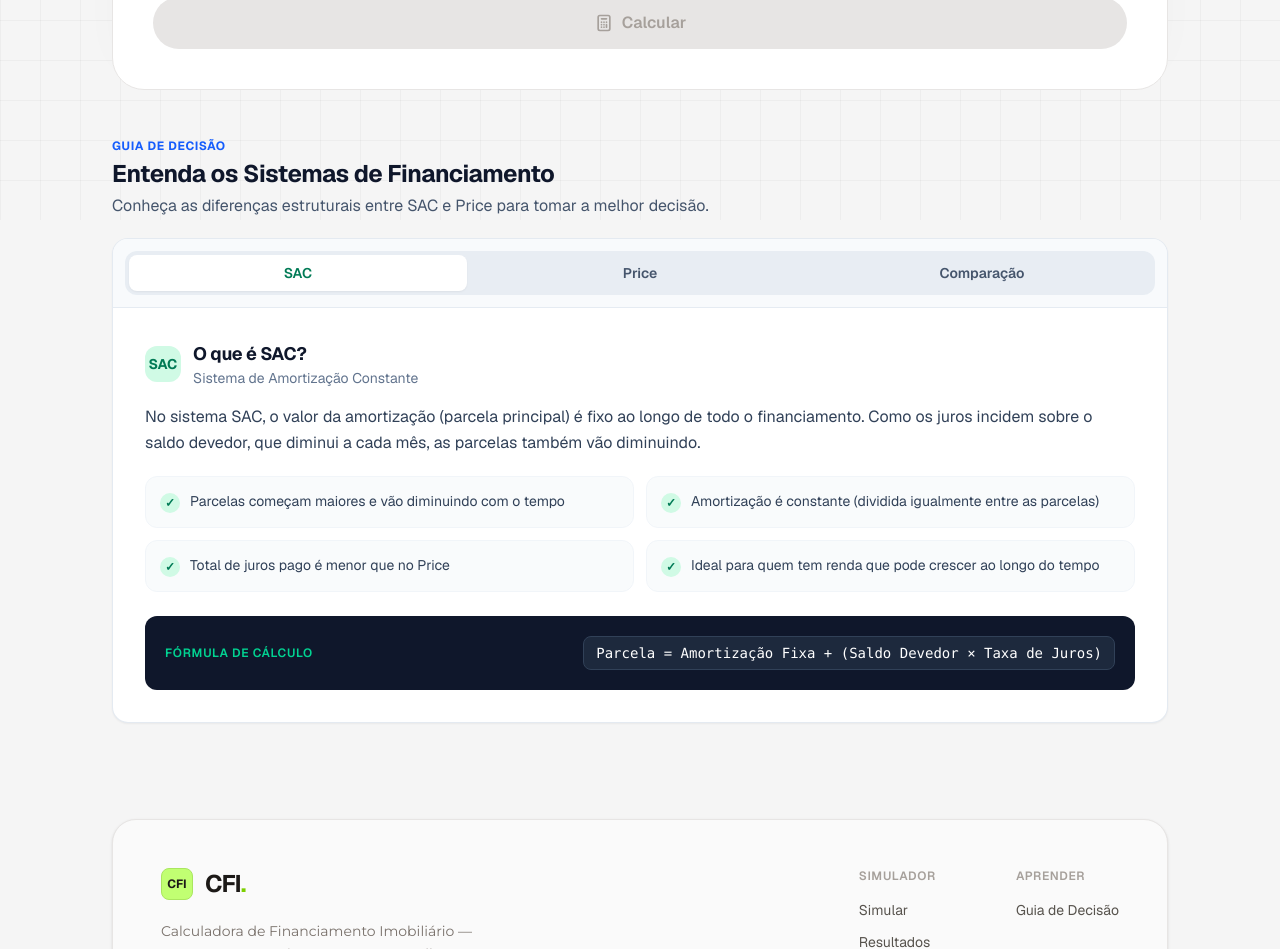
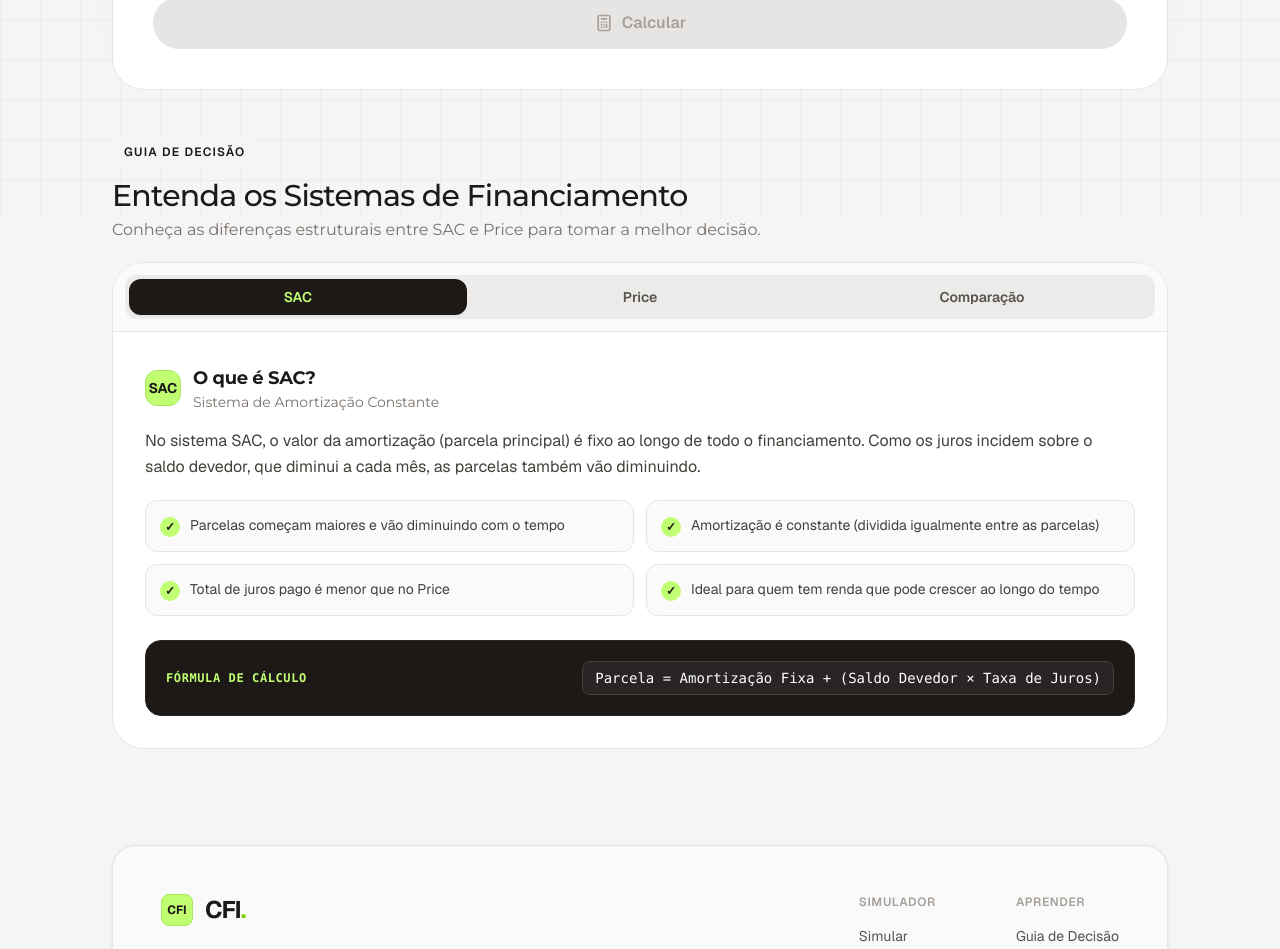
Before and after one commit to renato-perussi/CFI, a React (Vite) app in the folder calculadora-fi/: page / in a window 1280 px wide. Shown: the part 580-1529 px from the top of the page. Built offline with nearby package versions, Linux system fonts and the light colour scheme.

Commit message:
feat: update UI components with new styles and improved accessibility; enhance design consistency across various components

```diff
--- a/calculadora-fi/src/components/education/EducationTabs.tsx
+++ b/calculadora-fi/src/components/education/EducationTabs.tsx
@@ -9,7 +9,7 @@ interface AbasEducacaoProps {
 export function AbasEducacao({ abaAtiva, onMudarAba }: AbasEducacaoProps) {
   return (
     <div
-      className="grid grid-cols-3 gap-1 bg-slate-200/70 p-1 rounded-xl"
+      className="grid grid-cols-3 gap-1 bg-stone-200/70 p-1 rounded-xl"
       role="tablist"
       aria-label="Conteúdo educativo"
     >
@@ -20,10 +20,10 @@ export function AbasEducacao({ abaAtiva, onMudarAba }: AbasEducacaoProps) {
         aria-selected={abaAtiva === 'sac'}
         aria-controls="painel-sac"
         onClick={() => onMudarAba('sac')}
-        className={`px-2 sm:px-4 py-2 text-xs sm:text-sm font-semibold rounded-lg transition-all duration-200 cursor-pointer ${
+        className={`px-2 sm:px-4 py-2 text-xs sm:text-sm font-semibold rounded-xl transition-all duration-200 cursor-pointer ${
           abaAtiva === 'sac'
-            ? 'bg-white text-emerald-700 shadow-xs'
-            : 'text-slate-600 hover:text-slate-900'
+            ? 'bg-stone-900 text-[#c1ff72] shadow-xs'
+            : 'text-stone-600 hover:text-stone-900'
         }`}
       >
         SAC
@@ -35,10 +35,10 @@ export function AbasEducacao({ abaAtiva, onMudarAba }: AbasEducacaoProps) {
         aria-selected={abaAtiva === 'price'}
         aria-controls="painel-price"
         onClick={() => onMudarAba('price')}
-        className={`px-2 sm:px-4 py-2 text-xs sm:text-sm font-semibold rounded-lg transition-all duration-200 cursor-pointer ${
+        className={`px-2 sm:px-4 py-2 text-xs sm:text-sm font-semibold rounded-xl transition-all duration-200 cursor-pointer ${
           abaAtiva === 'price'
-            ? 'bg-white text-blue-700 shadow-xs'
-            : 'text-slate-600 hover:text-slate-900'
+            ? 'bg-[#002f43] text-white shadow-xs'
+            : 'text-stone-600 hover:text-stone-900'
         }`}
       >
         Price
@@ -50,10 +50,10 @@ export function AbasEducacao({ abaAtiva, onMudarAba }: AbasEducacaoProps) {
         aria-selected={abaAtiva === 'comparacao'}
         aria-controls="painel-comparacao"
         onClick={() => onMudarAba('comparacao')}
-        className={`px-2 sm:px-4 py-2 text-xs sm:text-sm font-semibold rounded-lg transition-all duration-200 cursor-pointer ${
+        className={`px-2 sm:px-4 py-2 text-xs sm:text-sm font-semibold rounded-xl transition-all duration-200 cursor-pointer ${
           abaAtiva === 'comparacao'
-            ? 'bg-white text-slate-900 shadow-xs'
-            : 'text-slate-600 hover:text-slate-900'
+            ? 'bg-stone-900 text-[#c1ff72] shadow-xs'
+            : 'text-stone-600 hover:text-stone-900'
         }`}
       >
         Comparação
--- a/calculadora-fi/src/components/education/EducationalContent.tsx
+++ b/calculadora-fi/src/components/education/EducationalContent.tsx
@@ -11,19 +11,22 @@ export function ConteudoEducativo() {
   return (
     <section className="pt-4" aria-labelledby="educacao-titulo">
       <div className="mb-5">
-        <span className="text-xs font-bold uppercase tracking-wider text-blue-600 block mb-1">
+        <span className="font-semibold text-xs tracking-widest uppercase mb-3 block text-stone-900 bg-stone-100 w-fit px-3 py-1.5 rounded">
           Guia de Decisão
         </span>
-        <h2 id="educacao-titulo" className="text-xl sm:text-2xl font-bold text-slate-900">
+        <h2
+          id="educacao-titulo"
+          className="font-montserrat text-2xl sm:text-3xl font-medium text-stone-900 tracking-tight"
+        >
           Entenda os Sistemas de Financiamento
         </h2>
-        <p className="text-sm sm:text-base text-slate-600 mt-1">
+        <p className="text-sm sm:text-base text-stone-500 mt-1 font-montserrat">
           Conheça as diferenças estruturais entre SAC e Price para tomar a melhor decisão.
         </p>
       </div>
 
-      <div className="bg-white rounded-2xl shadow-xs border border-slate-200/90 overflow-hidden">
-        <div className="p-2 sm:p-3 bg-slate-50 border-b border-slate-200/80">
+      <div className="bg-white rounded-[32px] border border-stone-200 overflow-hidden">
+        <div className="p-2 sm:p-3 bg-neutral-50 border-b border-stone-200">
           <AbasEducacao abaAtiva={abaAtiva} onMudarAba={setAbaAtiva} />
         </div>
 
--- a/calculadora-fi/src/components/education/SystemPanel.tsx
+++ b/calculadora-fi/src/components/education/SystemPanel.tsx
@@ -7,15 +7,15 @@ interface PainelSistemaProps {
 const ESTILOS = {
   sac: {
     sigla: 'SAC',
-    badge: 'bg-emerald-100 text-emerald-700 font-bold text-sm',
-    selo: 'bg-emerald-100 text-emerald-700',
-    formula: 'text-emerald-400',
+    badge: 'bg-[#c1ff72] text-stone-900 border border-[#aae65f] font-bold text-sm',
+    selo: 'bg-[#c1ff72] text-stone-900',
+    formula: 'text-[#c1ff72] font-mono text-xs uppercase tracking-wider',
   },
   price: {
     sigla: 'PRICE',
-    badge: 'bg-blue-100 text-blue-700 font-bold text-xs',
-    selo: 'bg-blue-100 text-blue-700',
-    formula: 'text-blue-400',
+    badge: 'bg-[#002f43] text-white font-bold text-xs',
+    selo: 'bg-sky-100 text-[#002f43]',
+    formula: 'text-[#c1ff72] font-mono text-xs uppercase tracking-wider',
   },
 } as const;
 
@@ -33,12 +33,12 @@ export function PainelSistema({ variante }: PainelSistemaProps) {
           {estilos.sigla}
         </span>
         <div>
-          <h3 className="text-lg font-bold text-slate-900">{sistema.titulo}</h3>
-          <p className="text-xs sm:text-sm text-slate-500">{sistema.subtitulo}</p>
+          <h3 className="text-lg font-bold text-stone-900 font-montserrat">{sistema.titulo}</h3>
+          <p className="text-xs sm:text-sm text-stone-500 font-montserrat">{sistema.subtitulo}</p>
         </div>
       </div>
 
-      <p className="text-slate-700 text-sm sm:text-base mb-5 leading-relaxed">
+      <p className="text-stone-700 text-sm sm:text-base mb-5 leading-relaxed">
         {sistema.descricao}
       </p>
 
@@ -46,7 +46,7 @@ export function PainelSistema({ variante }: PainelSistemaProps) {
         {sistema.pontos.map((ponto) => (
           <li
             key={ponto}
-            className="flex items-start gap-2.5 text-sm text-slate-700 bg-slate-50/80 border border-slate-100 rounded-xl p-3.5"
+            className="flex items-start gap-2.5 text-sm text-stone-700 bg-neutral-50 border border-stone-200 rounded-xl p-3.5"
           >
             <span
               className={`inline-flex items-center justify-center w-5 h-5 rounded-full text-xs font-bold shrink-0 mt-0.5 ${estilos.selo}`}
@@ -59,11 +59,11 @@ export function PainelSistema({ variante }: PainelSistemaProps) {
         ))}
       </ul>
 
-      <div className="bg-slate-900 text-slate-100 rounded-xl p-4 sm:p-5 flex flex-col sm:flex-row sm:items-center sm:justify-between gap-2">
+      <div className="bg-stone-900 text-white rounded-2xl p-4 sm:p-5 flex flex-col sm:flex-row sm:items-center sm:justify-between gap-2 border border-stone-800">
         <span className={`text-xs font-semibold uppercase tracking-wider ${estilos.formula}`}>
           Fórmula de Cálculo
         </span>
-        <code className="text-xs sm:text-sm font-mono text-white bg-slate-800 px-3 py-1.5 rounded-lg border border-slate-700">
+        <code className="text-xs sm:text-sm font-mono text-white bg-stone-800 px-3 py-1.5 rounded-lg border border-stone-700">
           {sistema.formula}
         </code>
       </div>
--- a/calculadora-fi/src/components/results/ExportCSVButton.tsx
+++ b/calculadora-fi/src/components/results/ExportCSVButton.tsx
@@ -19,12 +19,12 @@ export function BotaoExportarCSV({ dadosSAC, dadosPrice }: BotaoExportarCSVProps
     <button
       type="button"
       onClick={handleExportar}
-      className="w-full sm:w-auto inline-flex items-center justify-center gap-2 px-4 py-2 text-xs sm:text-sm font-semibold text-slate-700 bg-white border border-slate-300 rounded-xl hover:bg-slate-50 hover:text-slate-900 hover:border-slate-400 transition-all duration-200 cursor-pointer shrink-0"
+      className="w-full sm:w-auto inline-flex items-center justify-center gap-2 px-4 py-2 text-xs sm:text-sm font-semibold text-stone-900 bg-white border border-stone-200 rounded-xl hover:bg-stone-900 hover:text-[#c1ff72] hover:border-stone-900 transition-all duration-200 cursor-pointer shrink-0"
       aria-label="Exportar tabelas em CSV"
     >
       <svg
         xmlns="http://www.w3.org/2000/svg"
-        className="w-4 h-4 text-slate-500 shrink-0"
+        className="w-4 h-4 shrink-0"
         fill="none"
         viewBox="0 0 24 24"
         stroke="currentColor"
--- a/calculadora-fi/src/components/results/TableTabs.tsx
+++ b/calculadora-fi/src/components/results/TableTabs.tsx
@@ -13,9 +13,9 @@ export function AbasTabelas({ dados }: AbasTabelasProps) {
 
   return (
     <section aria-label="Tabelas de amortização" className="space-y-4">
-      <div className="flex flex-col sm:flex-row sm:items-center sm:justify-between gap-3 bg-white p-3 rounded-2xl border border-slate-200/90 shadow-xs">
+      <div className="flex flex-col sm:flex-row sm:items-center sm:justify-between gap-3 bg-neutral-50 p-3 rounded-2xl border border-stone-200">
         <div
-          className="grid grid-cols-2 sm:flex bg-slate-100 p-1 rounded-xl gap-1"
+          className="grid grid-cols-2 sm:flex bg-stone-200/70 p-1 rounded-xl gap-1"
           role="tablist"
           aria-label="Selecionar tabela de amortização"
         >
@@ -26,10 +26,10 @@ export function AbasTabelas({ dados }: AbasTabelasProps) {
             aria-selected={abaAtiva === 'SAC'}
             aria-controls="painel-tabela-sac"
             onClick={() => setAbaAtiva('SAC')}
-            className={`px-4 py-2 text-xs sm:text-sm font-semibold rounded-lg transition-all duration-200 cursor-pointer ${
+            className={`px-4 py-2 text-xs sm:text-sm font-semibold rounded-xl transition-all duration-200 cursor-pointer ${
               abaAtiva === 'SAC'
-                ? 'bg-white text-emerald-700 shadow-xs'
-                : 'text-slate-600 hover:text-slate-900'
+                ? 'bg-stone-900 text-[#c1ff72] shadow-xs'
+                : 'text-stone-600 hover:text-stone-900'
             }`}
           >
             Tabela SAC
@@ -41,10 +41,10 @@ export function AbasTabelas({ dados }: AbasTabelasProps) {
             aria-selected={abaAtiva === 'PRICE'}
             aria-controls="painel-tabela-price"
             onClick={() => setAbaAtiva('PRICE')}
-            className={`px-4 py-2 text-xs sm:text-sm font-semibold rounded-lg transition-all duration-200 cursor-pointer ${
+            className={`px-4 py-2 text-xs sm:text-sm font-semibold rounded-xl transition-all duration-200 cursor-pointer ${
               abaAtiva === 'PRICE'
-                ? 'bg-white text-blue-700 shadow-xs'
-                : 'text-slate-600 hover:text-slate-900'
+                ? 'bg-[#002f43] text-white shadow-xs'
+                : 'text-stone-600 hover:text-stone-900'
             }`}
           >
             Tabela Price
```
Also changed, not shown: calculadora-fi/src/components/education/ComparisonTable.tsx (+12 -12 lines), calculadora-fi/src/components/results/AmortizationTable.tsx (+21 -21 lines), calculadora-fi/src/components/ui/Pagination.tsx (+4 -4 lines), 1 other file (tests, documents, lock files or other folders).
